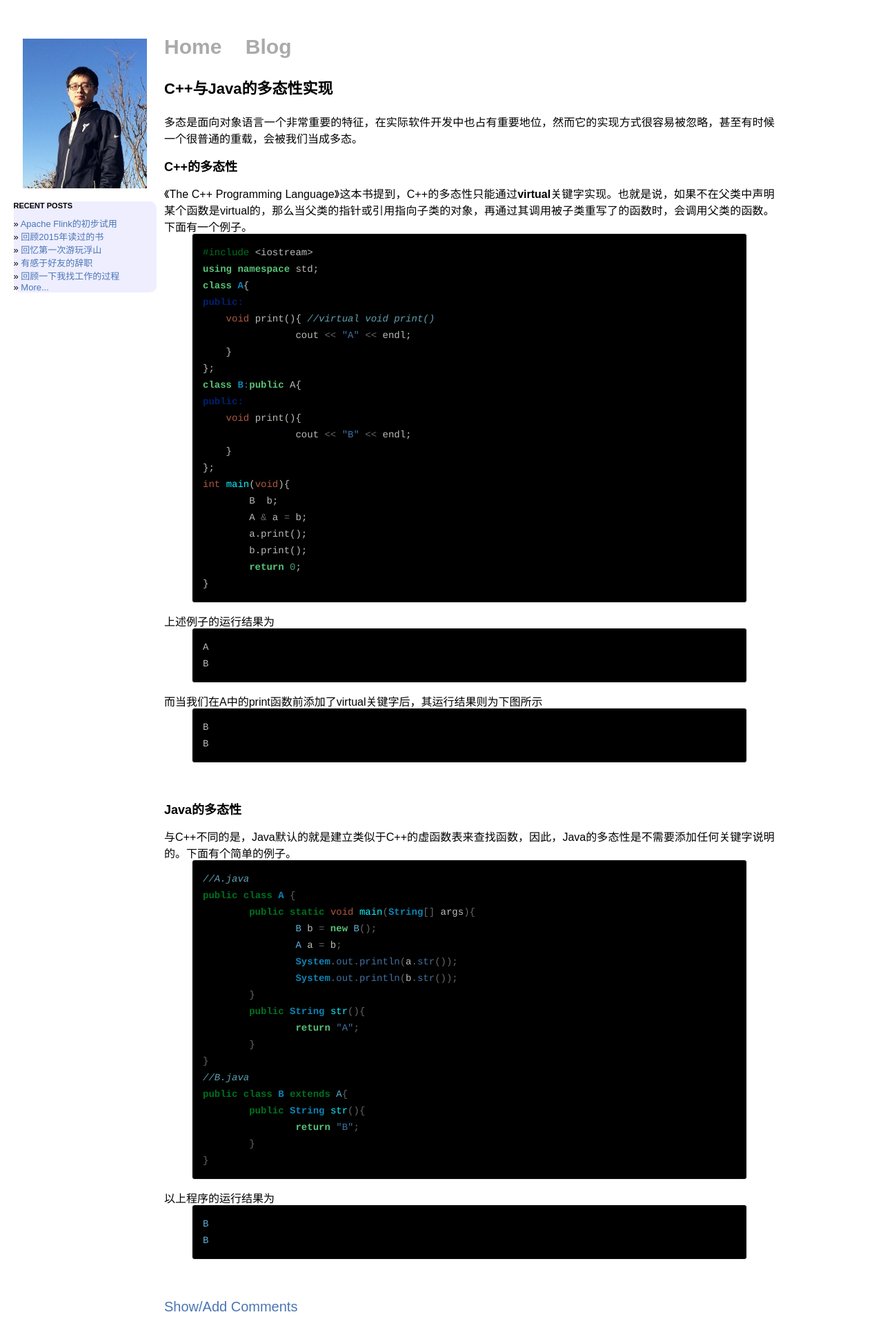
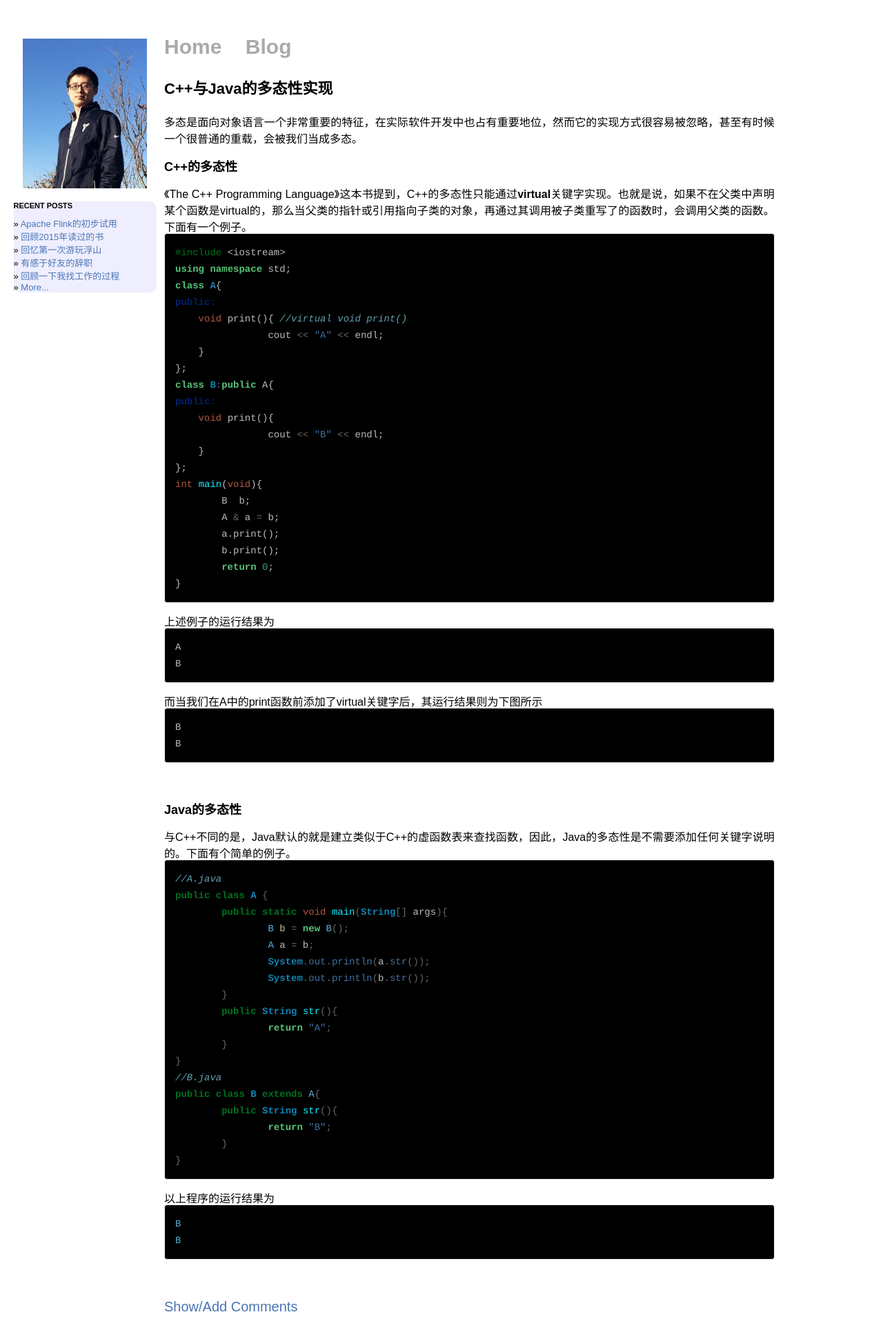
Before and after one commit to hanshengzhang/zhanghs, a Jekyll site: the page built from _posts/2013-11-26-polymorphism-of-cpp-and-java.md, in a window 1280 px wide. Shown: the whole page at 69% size. Built offline with Jekyll 4.4.1, drawn with Linux system fonts in a browser that asks for light colours.

Commit message:
change figure.highlight css

```diff
--- a/css/pygments_yscg.css
+++ b/css/pygments_yscg.css
@@ -1,4 +1,11 @@
 div.highlight{ margin-top: 25px }
+figure.highlight {
+    display: block;
+    -webkit-margin-before: 0em;
+    -webkit-margin-after: 0em;
+    -webkit-margin-start: 0px;
+    -webkit-margin-end: 0px;
+}
 .hll { background-color: #ffffcc }
 .c { color: #60a0b0; font-style: italic } /* Comment */
 .err { border: 1px solid #FF0000 } /* Error */
```
